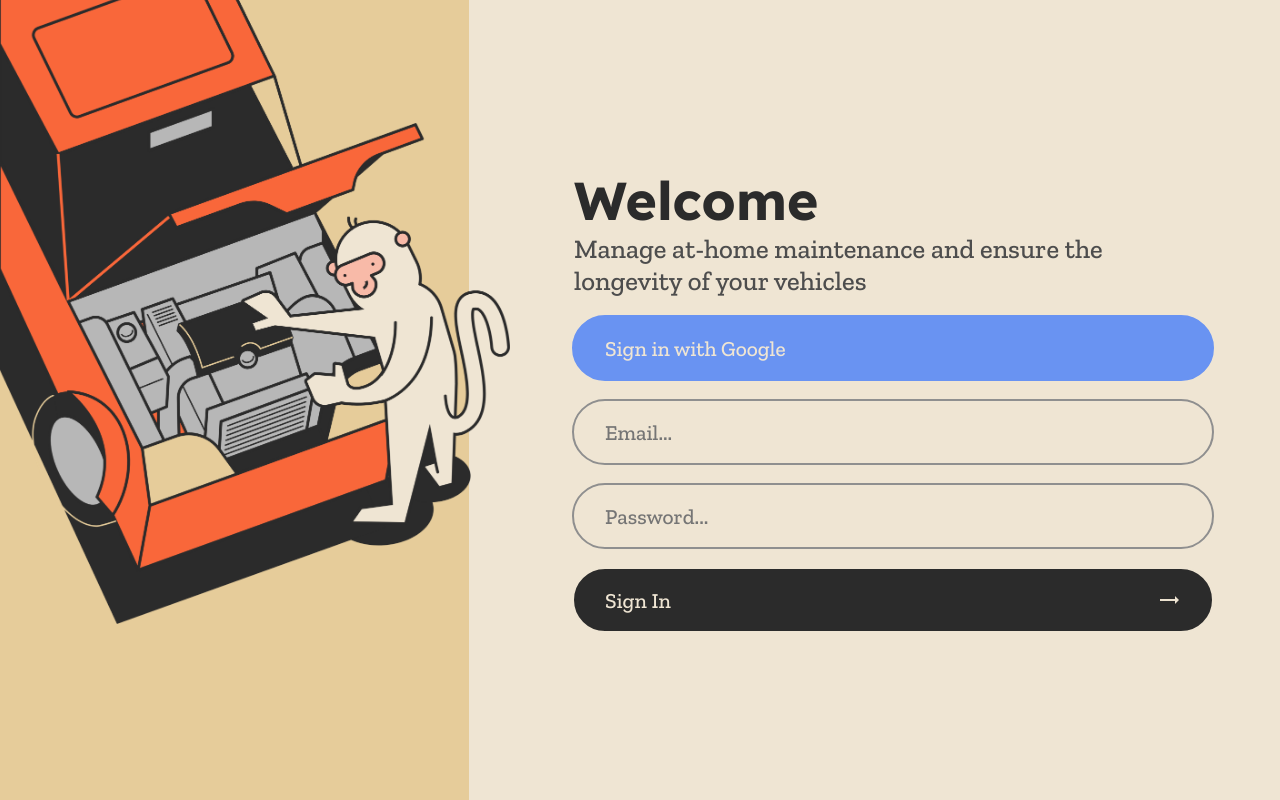
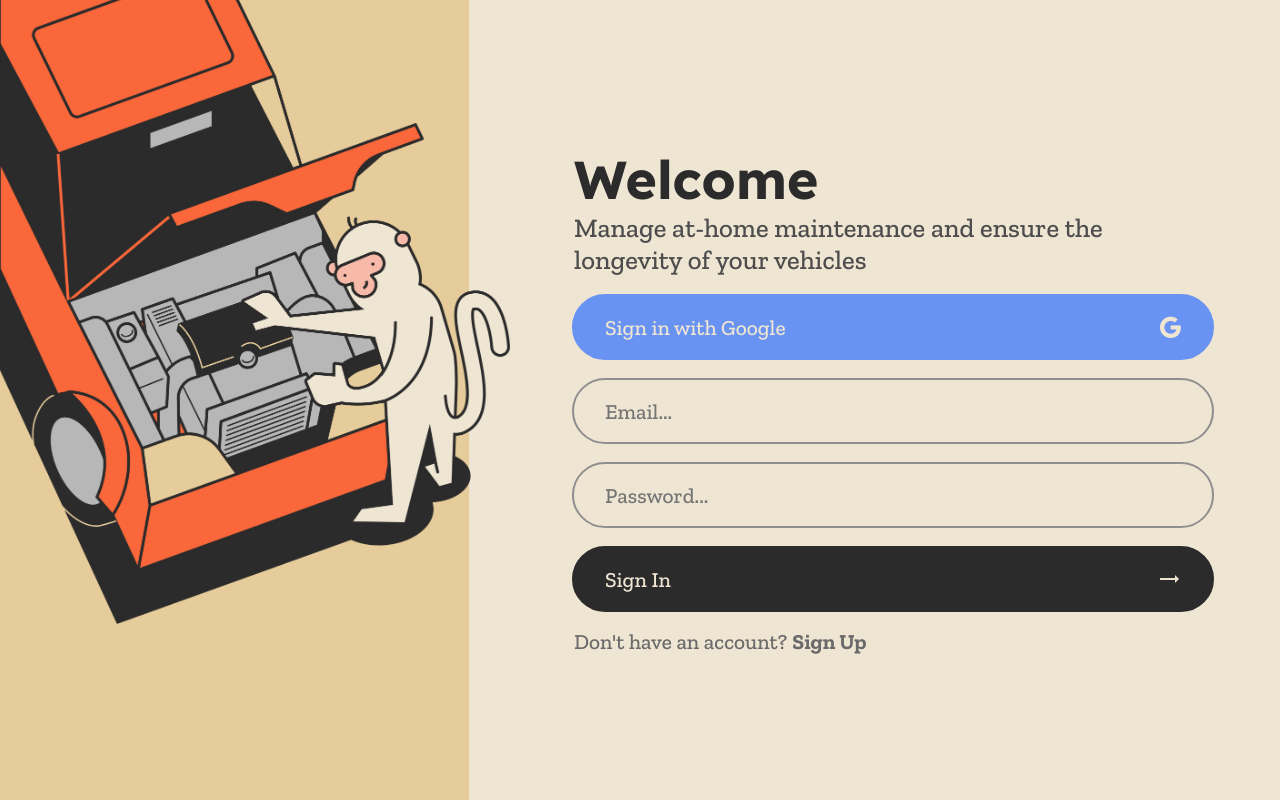
Before and after one commit to admadorsky/monkey-wrench, a React (Create React App) app: page / in a window 1280 px wide. Built offline with nearby package versions, Linux system fonts and the light colour scheme.

Commit message:
login, signup, and welcome completed

```diff
--- a/src/components/CreateLogin.js
+++ b/src/components/CreateLogin.js
@@ -42,7 +42,8 @@ export const CreateLogInForm = () => {
           onClick = {signInWithGoogle}
           className="google-button"
         >
-          Sign Up with Google
+          Sign up with Google
+          <p className="custom-icon">A</p>
         </button>
         <input className="input-field"
           placeholder="Email..."
--- a/src/components/LogIn.js
+++ b/src/components/LogIn.js
@@ -1,4 +1,4 @@
-import { useNavigate } from "react-router-dom";
+import { useNavigate, useLocation } from "react-router-dom";
 import logInImage from "../img/LogIn.png"
 import { Helmet, HelmetProvider } from "react-helmet-async";
 import { motion } from "framer-motion"
@@ -9,8 +9,10 @@ import { useState } from "react";
 export const LogIn = () => {
 
   const navigate = useNavigate()
+  const location = useLocation()
+  const data = location.state
 
-  const [loggingIn, setLoggingIn] = useState(true)
+  const [loggingIn, setLoggingIn] = useState(data)
 
   const toCreateAccount= () => {
     navigate("/create-account")
--- a/src/components/LogInForm.js
+++ b/src/components/LogInForm.js
@@ -18,7 +18,7 @@ export const LogInForm = () => {
       navigate("/home")
     }
     catch (err) {
-        alert(err.code)
+        alert("Please enter a valid email and password.")
     }
   }
 
@@ -28,7 +28,7 @@ export const LogInForm = () => {
       navigate("/home")
     }
     catch (err) {
-      alert(err.code)
+      alert("Login with Google failed. Please try again.")
     }
   }
 
@@ -40,10 +40,6 @@ export const LogInForm = () => {
       alert(err.code)
     }
     navigate("/")
-  }
-
-  const toCreateAccount= () => {
-    navigate("/create-account")
   }
 
   return (
@@ -59,6 +55,7 @@ export const LogInForm = () => {
           className="google-button"
         >
           Sign in with Google
+          <p className="custom-icon">A</p>
         </button>
         <input className="input-field"
           placeholder="Email..."
--- a/src/components/Welcome.js
+++ b/src/components/Welcome.js
@@ -3,17 +3,21 @@ import welcomeImage from "../img/Welcome.png"
 import { Helmet, HelmetProvider } from "react-helmet-async";
 import { motion } from "framer-motion"
 import { LogInForm } from "./LogInForm"
+import { CreateLogInForm } from "./CreateLogin"
+import { useState } from "react";
 
 export const Welcome = () => {
 
   const navigate = useNavigate()
 
+  const [loggingIn, setLoggingIn] = useState(true)
+
   const toLogIn = () => {
-    navigate("/login")
+    navigate("/login", { state: true })
   }
 
-  const toCreateAccount= () => {
-    navigate("/create-account")
+  const toSignUp = () => {
+    navigate("/login", { state: false })
   }
 
   return (
@@ -41,20 +45,53 @@ export const Welcome = () => {
               <i className="material-icons">trending_flat</i>
             </motion.button>
             <div className="loginform-wrapper">
-              <LogInForm/>
+              { loggingIn ? <LogInForm/> : <CreateLogInForm/> }
+            </div>
+            <div className="desktop">
+              { loggingIn ? signUpHint() : logInHint() }
             </div>
           </div>
+          <div className="mobile">
           <p className="hint">
             Don't have an account?
             <span
               className="hint-link"
               style={{fontWeight:"900"}}
-              onClick={toCreateAccount}>
+              onClick={() => toSignUp()}>
                 Sign Up
-            </span>
-          </p>
+              </span>
+            </p>
+          </div>
         </div>
       </main>
     </HelmetProvider>
   );
+
+  function signUpHint() {
+    return (
+      <p className="hint">
+        Don't have an account?
+        <span
+          className="hint-link"
+          style={{fontWeight:"900"}}
+          onClick={() => setLoggingIn(false)}>
+            Sign Up
+        </span>
+      </p>
+    )
+  }
+
+  function logInHint() {
+    return (
+      <p className="hint">
+        Already have an account?
+        <span
+          className="hint-link"
+          style={{fontWeight:"900"}}
+          onClick={() => setLoggingIn(true)}>
+            Log In
+        </span>
+      </p>
+    )
+  }
 }
--- a/src/styles/LogInForm.css
+++ b/src/styles/LogInForm.css
@@ -18,10 +18,4 @@
 .loginform-wrapper .submit-button {
   margin: 18px -2px 0px;
   width: 100%;
-  border: 2px solid var(--light-accent-1);
 }
-
-.loginform-wrapper .submit-button:hover {
-  background: var(--transparent);
-  color: var(--light-accent-1);
-}
--- a/src/styles/Login.css
+++ b/src/styles/Login.css
@@ -19,8 +19,15 @@
 
 .login-wrapper .submit-button {
   background-color: var(--light-accent-1);
-  color: var(--dark-2)
+  color: var(--dark-2);
+  border: 2px solid var(--light-accent-1);
 }
+
+.login-wrapper .submit-button:hover {
+  background: var(--transparent);
+  color: var(--light-accent-1);
+}
+
 
 .login-wrapper h1 {
   color: var(--light-accent-1)
@@ -28,6 +35,10 @@
 
 .login-wrapper p {
   color: var(--light-2);
+}
+
+.login-wrapper .custom-icon {
+  color: inherit;
 }
 
 .login-wrapper .mobile .hint {
--- a/src/styles/Universal.css
+++ b/src/styles/Universal.css
@@ -13,6 +13,11 @@
   --dark-2: #2B2B2B;
   --shadow: #2b2b2b33;
   --transparent: #00000000;
+}
+
+@font-face {
+  font-family: 'Glyphter';
+  src: local('Glyphter'), url(../fonts/Glyphter.woff), format('woff');
 }
 
 html {
@@ -42,10 +47,6 @@ h3 {
 p {
   font-size: 10pt;
   color: var(--medium-2);
-}
-
-.hint-link {
-  cursor: pointer;
 }
 
 .submit-button {
@@ -90,6 +91,11 @@ p {
   color: var(--blue);
 }
 
+.custom-icon {
+  font-family: 'Glyphter';
+  color: inherit;
+}
+
 .input-field {
   box-sizing: border-box;
   height: 36px;
@@ -108,6 +114,11 @@ p {
 
 .hint-link {
   padding: 0px 5px 0px;
+  cursor: pointer;
+}
+
+.hint-link:hover {
+  text-decoration: underline;
 }
 
 @media only screen and (min-width: 380px) {
--- a/src/styles/Welcome.css
+++ b/src/styles/Welcome.css
@@ -25,16 +25,12 @@
   width: 100%;
 }
 
-.welcome-wrapper .hint {
+.welcome-wrapper .mobile .hint {
   padding: 0px 40px 40px;
 }
 
-.welcome-wrapper .hint-link {
-  padding: 0px 4px 0px;
-}
-
-.welcome-wrapper .hint-link:hover {
-  text-decoration: underline;
+.welcome-wrapper .desktop .hint {
+  display: none;
 }
 
 .welcome-wrapper .loginform-wrapper {
@@ -54,7 +50,7 @@
     margin: 28px -2px 0px;
   }
 
-  .welcome-wrapper .hint {
+  .welcome-wrapper .mobile .hint {
     padding: 12px 50px 50px;
   }
 }
@@ -74,8 +70,8 @@
     width: 60%
   }
 
-  .welcome-wrapper .hint {
-    padding: 0px 82px 20px;
+  .welcome-wrapper .mobile .hint {
+    padding: 0px 82px 50px;
     margin: 17px 0px auto;
   }
 }
@@ -118,12 +114,18 @@
     display: block;
   }
 
-  .welcome-wrapper .hint {
+  .welcome-wrapper .mobile .hint {
     display: none;
   }
 
   .welcome-wrapper .loginform-wrapper .title {
     display: none;
+  }
+
+  .welcome-wrapper .desktop .hint {
+    display: block;
+    padding: 0;
+    margin: 17px 0px 0px;
   }
 }
 
```
Also changed, not shown: src/fonts/Glyphter.woff (added).
